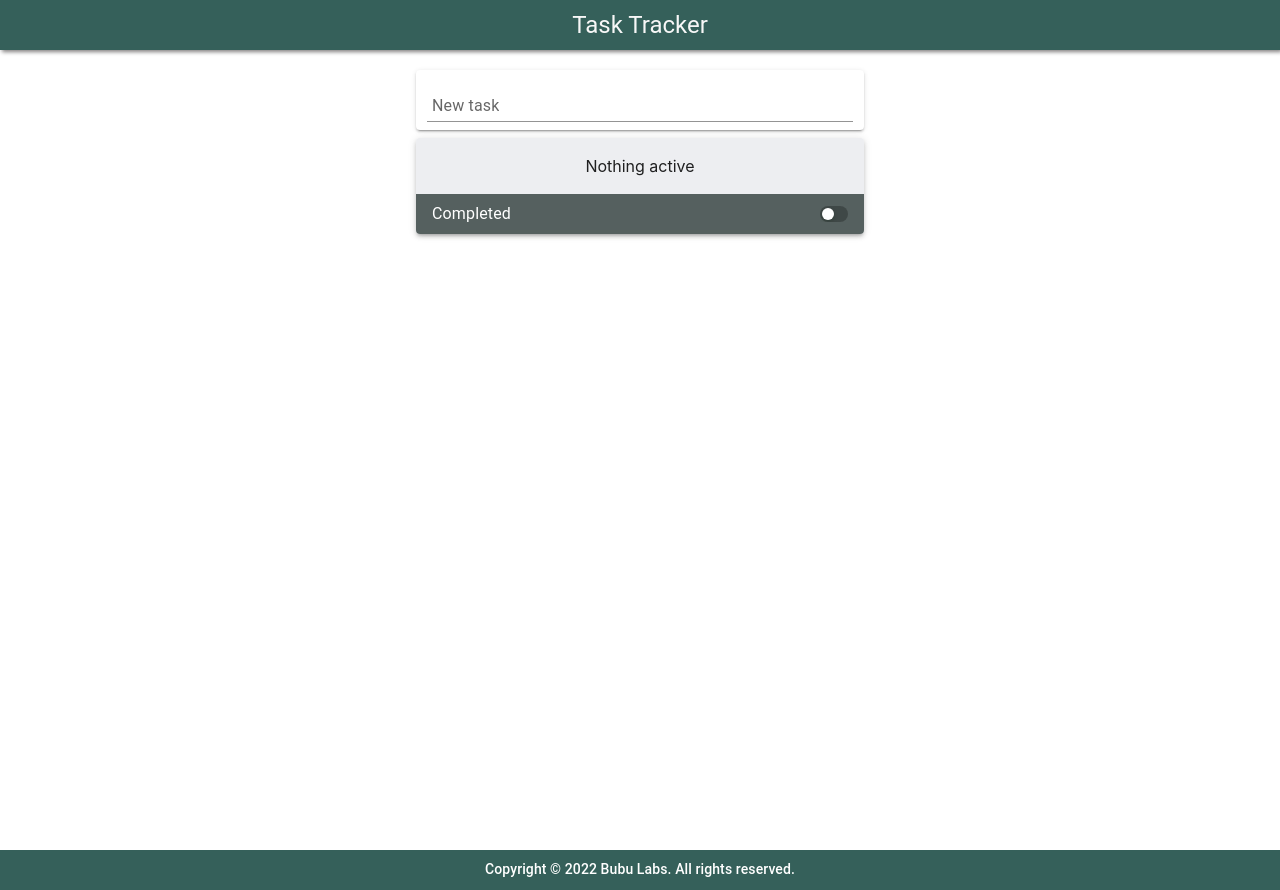
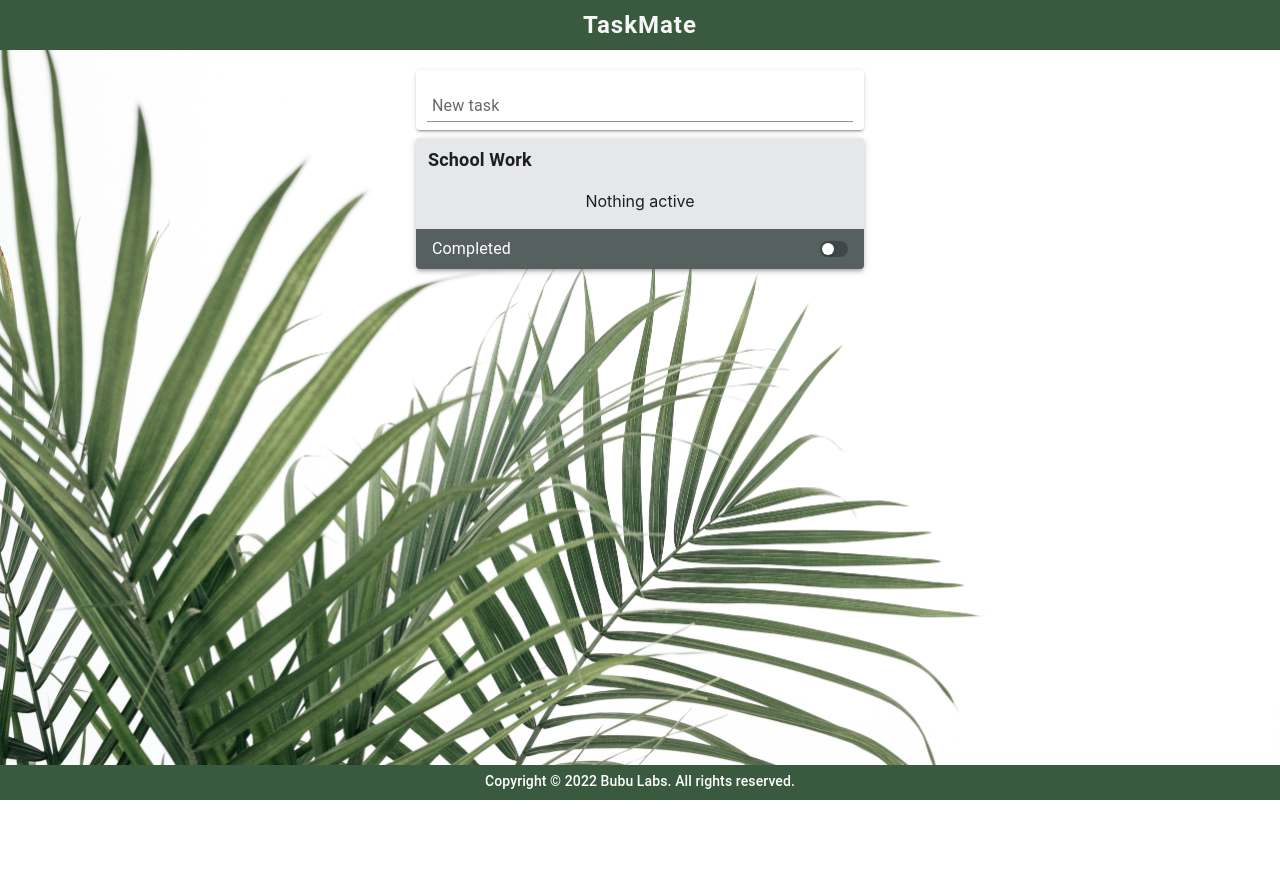
Before and after one commit to bubuding0809/typescript-test-app, a React (Create React App) app: page / in a window 1280 px wide. After the commit the page ends 800 px from the top, so only its background shows below. Built offline with nearby package versions, Linux system fonts and the light colour scheme.

Commit message:
Added new features

```diff
--- a/src/App.tsx
+++ b/src/App.tsx
@@ -1,4 +1,3 @@
-import logo from "./logo.svg";
 import "./App.css";
 import Main from "./components/Main";
 import { Typography } from "@mui/material";
@@ -8,20 +7,27 @@ function App() {
   return (
     <Box
       sx={{
-        textAlign: "center",
-        minWidth: "320px",
+        display: "flex",
+        flexDirection: "column",
+        minWidth: "448px",
+        height: "100vh",
       }}
     >
-      <header className="App-header text-white text-lg bg-[#35605A]">
-        <Typography color="#F7F7F7" variant="h5">
-          Task Tracker
+      <header className="App-header text-white text-lg bg-[#3A5A40]">
+        <Typography
+          color="#F7F7F7"
+          variant="h5"
+          fontWeight={600}
+          letterSpacing={1}
+        >
+          TaskMate
         </Typography>
       </header>
       <Main />
       <footer
         className="
         flex flex-col justify-center items-center
-        h-10 bottom-0 text-white bg-[#35605A] w-full"
+        h-10 sticky bottom-0 text-white w-full bg-[#3A5A40]"
       >
         <Typography variant="subtitle2">
           Copyright © 2022 Bubu Labs. All rights reserved.
--- a/src/components/Main.tsx
+++ b/src/components/Main.tsx
@@ -1,6 +1,6 @@
-import React, { useRef, FormEventHandler, useState, RefObject } from "react";
+import React, { FormEventHandler, useState, RefObject } from "react";
 import { nanoid } from "nanoid";
-import { Paper } from "@mui/material";
+import { Paper, Typography } from "@mui/material";
 import { Todo, Entry } from "../utils/types";
 import { getLocalStorage, setLocalStorage } from "../utils/useLocalStorage";
 import { TodoEntryForm } from "./TodoEntryForm";
@@ -32,14 +32,19 @@ export default function Main() {
       return;
     }
 
-    setTodoListNew((prevState) => {
+    setTodoListNew(prevState => {
       const newTodoList = [
         ...prevState,
         {
           id: nanoid(),
           message: todoMessage.trim(),
+          isTopLevelItem: true,
           isChecked: false,
           isDragged: false,
+          isNestedDragged: {
+            isDragged: false,
+            isSource: false,
+          },
           date: todoDateTime ? todoDateTime.format("YYYY-MM-DD") : null,
           time: todoDateTime ? todoDateTime.format("h:mm a") : null,
           description: todoDescription ? todoDescription.trim() : null,
@@ -63,12 +68,18 @@ export default function Main() {
     const newTodoList: Todo[] = [];
     let toggledTodo: Todo;
 
-    setTodoListNew((prevState) => {
-      prevState.forEach((todoItem) => {
+    setTodoListNew(prevState => {
+      prevState.forEach(todoItem => {
         if (todoItem.id === e.target.name) {
           toggledTodo = {
             ...todoItem,
             isChecked: true,
+            subTasks: todoItem.subTasks.map(todo => {
+              return {
+                ...todo,
+                isChecked: true,
+              };
+            }),
           };
         } else {
           newTodoList.push(todoItem);
@@ -76,7 +87,7 @@ export default function Main() {
       });
       setLocalStorage("todoListDone", [toggledTodo, ...todoListDone]);
       setLocalStorage("todoListNew", newTodoList);
-      setTodoListDone((prevState) => [toggledTodo, ...prevState]);
+      setTodoListDone(prevState => [toggledTodo, ...prevState]);
       return newTodoList;
     });
   };
@@ -88,12 +99,18 @@ export default function Main() {
     const newTodoList: Todo[] = [];
     let toggledTodo: Todo;
 
-    setTodoListDone((prevState) => {
-      prevState.forEach((todoItem) => {
+    setTodoListDone(prevState => {
+      prevState.forEach(todoItem => {
         if (todoItem.id === e.target.name) {
           toggledTodo = {
             ...todoItem,
             isChecked: false,
+            subTasks: todoItem.subTasks.map(todo => {
+              return {
+                ...todo,
+                isChecked: false,
+              };
+            }),
           };
         } else {
           newTodoList.push(todoItem);
@@ -101,7 +118,7 @@ export default function Main() {
       });
       setLocalStorage("todoListNew", [...todoListNew, toggledTodo]);
       setLocalStorage("todoListDone", newTodoList);
-      setTodoListNew((prevState) => [...prevState, toggledTodo]);
+      setTodoListNew(prevState => [...prevState, toggledTodo]);
       return newTodoList;
     });
   };
@@ -114,8 +131,8 @@ export default function Main() {
     const name = buttonRef.current?.name;
     const newTodoList: Todo[] = [];
 
-    setTodoListNew((prevState) => {
-      prevState.forEach((todoItem) => {
+    setTodoListNew(prevState => {
+      prevState.forEach(todoItem => {
         if (name === todoItem.id) {
           return;
         }
@@ -134,8 +151,8 @@ export default function Main() {
     const name = buttonRef.current?.name;
     const newTodoList: Todo[] = [];
 
-    setTodoListDone((prevState) => {
-      prevState.forEach((todoItem) => {
+    setTodoListDone(prevState => {
+      prevState.forEach(todoItem => {
         if (name === todoItem.id) {
           return;
         }
@@ -148,8 +165,8 @@ export default function Main() {
 
   //handle removal of datetime from todo item
   const handleRemoveDateTime = (id: string) => {
-    setTodoListNew((prevState) => {
-      const newTodoList = prevState.map((todoItem) => {
+    setTodoListNew(prevState => {
+      const newTodoList = prevState.map(todoItem => {
         return todoItem.id === id
           ? { ...todoItem, date: "", time: "" }
           : todoItem;
@@ -160,7 +177,12 @@ export default function Main() {
   };
 
   return (
-    <div className="flex flex-col items-center justify-start py-5 px-2 min-h-screen">
+    <div
+      className="py-5 px-2 h-full
+        flex flex-col items-center justify-start
+        bg-cover bg-green-image overflow-y-auto
+      "
+    >
       {/* Task main */}
       <div className="flex flex-col gap-2 w-full max-w-md">
         {/* Task Entry form */}
@@ -169,7 +191,7 @@ export default function Main() {
           newEntry={newEntry}
           setNewEntry={setNewEntry}
         />
-        <Paper className="grid gap-2 grid-cols-1" elevation={3}>
+
         {/* Task list */}
         <TodoPanel
           todoListNew={todoListNew}
@@ -182,7 +204,6 @@ export default function Main() {
           handleDeleteDone={handleDeleteDone}
           handleRemoveDateTime={handleRemoveDateTime}
         />
-        </Paper>
       </div>
     </div>
   );
--- a/src/components/TodoList.tsx
+++ b/src/components/TodoList.tsx
@@ -5,6 +5,7 @@ import { Todo } from "../utils/types";
 import { TodoItem } from "./TodoItem";
 
 interface TodoListProps {
+  isCombineEnabled: boolean;
   droppableId: string;
   isDragActive: boolean;
   todoList: Todo[];
@@ -14,6 +15,7 @@ interface TodoListProps {
 }
 
 export const TodoList: React.FC<TodoListProps> = ({
+  isCombineEnabled,
   droppableId,
   isDragActive,
   todoList,
@@ -27,24 +29,19 @@ export const TodoList: React.FC<TodoListProps> = ({
     parent.current && autoAnimate(parent.current);
   }, [parent]);
 
-  const bgColor = () => {
-    if (!isDragActive) {
-      return "bg-gray-200/70";
-    } else {
-      return "bg-[#F0F7EC]";
-    }
-  };
+  const bgColor = () =>
+    !isDragActive ? "bg-gray-200" : "bg-[#F0F7EC] shadow-inner";
 
   return (
     <Droppable
       droppableId={droppableId}
       type={droppableId + "-main"}
-      isCombineEnabled
+      isCombineEnabled={isCombineEnabled}
     >
-      {(provided) => (
+      {provided => (
         <div
           className={`
-            flex flex-col gap-2 first:rounded-t last:rounded-b p-2
+            flex flex-col gap-2 m-2
             ${bgColor()}
           `}
           ref={provided.innerRef}
@@ -53,7 +50,7 @@ export const TodoList: React.FC<TodoListProps> = ({
           {todoList.length ? (
             todoList.map((todo, index) => (
               <Draggable key={todo.id} draggableId={todo.id} index={index}>
-                {(provided) => (
+                {provided => (
                   <TodoItem
                     provided={provided}
                     todo={todo}
@@ -65,7 +62,7 @@ export const TodoList: React.FC<TodoListProps> = ({
               </Draggable>
             ))
           ) : (
-            <div className="py-2">
+            <div className="py-2 text-center">
               <p>Nothing {droppableId}</p>
             </div>
           )}
--- a/src/components/TodoPanel.tsx
+++ b/src/components/TodoPanel.tsx
@@ -5,6 +5,7 @@ import autoAnimate from "@formkit/auto-animate";
 import { DragDropContext, DropResult, DragStart } from "react-beautiful-dnd";
 import { TodoPanelDivider } from "./TodoPanelDivider";
 import { TodoList } from "./TodoList";
+import { Typography, Paper } from "@mui/material";
 
 interface TodoListProps {
   todoListNew: Todo[];
@@ -44,17 +45,61 @@ export const TodoPanel: React.FC<TodoListProps> = ({
     completed: false,
   });
 
+  const [isCombineEnabled, setIsCombineEnabled] = useState<boolean>(false);
+
   const handleReveal: React.ChangeEventHandler<HTMLInputElement> = () => {
-    setIsReveal((prevState) => {
+    setIsReveal(prevState => {
       setLocalStorage("isReveal", !prevState);
       return !prevState;
     });
   };
 
+  const handleResetFlags = () => {
+    //reset isCombineEnabled flag
+    setIsCombineEnabled(false);
+
+    // Set all drag flags to false
+    setTodoListNew(prevState =>
+      prevState.map(todo => ({
+        ...todo,
+        isDragged: false,
+        isNestedDragged: {
+          ...todo.isNestedDragged,
+          isDragged: false,
+          isSource: false,
+        },
+      }))
+    );
+
+    //set list drag flag to false
+    setIsDragActive(prevState => ({
+      ...prevState,
+      active: false,
+    }));
+  };
+
   const handleDragStart = (initial: DragStart) => {
-    const { draggableId, source } = initial;
-    setTodoListNew((prevState) => {
-      return prevState.map((todo) => {
+    const { draggableId, source, type } = initial;
+    console.log(initial);
+    // Set source todo isNestedDragged to true if draggable type is "main"
+    if (type !== "active-main") {
+      setTodoListNew(prevState => {
+        return prevState.map(todo => {
+          return {
+            ...todo,
+            isNestedDragged: {
+              isDragged: true,
+              isSource: todo.id === source.droppableId,
+            },
+          };
+        });
+      });
+      return;
+    }
+
+    // Set todo isDragged to true if draggable type is "main"
+    setTodoListNew(prevState => {
+      return prevState.map(todo => {
         if (todo.id === draggableId) {
           return {
             ...todo,
@@ -66,73 +111,40 @@ export const TodoPanel: React.FC<TodoListProps> = ({
       });
     });
 
-    setIsDragActive((prevState) => ({
+    setIsDragActive(prevState => ({
       ...prevState,
       active: true,
     }));
+
+    // set isCombineEnabled flag to true if draggable has no children
+    todoListNew.forEach(todo => {
+      if (todo.id === draggableId && todo.subTasks.length === 0) {
+        setIsCombineEnabled(true);
+      }
+    });
   };
 
   const handleDragEndActive = (result: DropResult) => {
-    console.log(result);
     const { draggableId, source, destination, combine, type } = result;
 
-    // Set isDragged to false
-    setTodoListNew((prevState) => {
-      return prevState.map((todo) => {
-        if (todo.id === draggableId) {
-          return {
-            ...todo,
-            isDragged: false,
-          };
-        } else {
-          return { ...todo };
-        }
-      });
-    });
-
-    //set isDrag to false
-    setIsDragActive((prevState) => ({
-      ...prevState,
-      [source.droppableId]: false,
-    }));
-
-    // Check for drop outside droppable zone
-    if (!destination) {
-      return;
-    }
-
-    // Check for no change in postion
-    if (
-      source.droppableId === destination.droppableId &&
-      source.index === destination.index
-    ) {
-      return;
-    }
-
-    // Handle nested subtask re-arrangement
-    if (type !== "active-main") {
-      console.log("re-arranging nested subtasks");
-      const [sourceToplevelItem] = todoListNew.filter(
-        (todo) => todo.id === source.droppableId
-      );
-      console.log(sourceToplevelItem);
-      return;
-    }
+    // Reset all drag flags
+    handleResetFlags();
 
     // Handle combination of tasks
     if (combine) {
+      console.info("Combining tasks", draggableId, combine.draggableId);
       const targetId = combine.draggableId;
-      setTodoListNew((prevState) => {
+      setTodoListNew(prevState => {
         let subTodo: Todo;
         const newTodoList = prevState
-          .filter((todo) => {
+          .filter(todo => {
             if (todo.id === draggableId) {
-              subTodo = todo;
+              subTodo = { ...todo, isTopLevelItem: false };
               return false;
             }
             return true;
           })
-          .map((todo) => {
+          .map(todo => {
             if (todo.id === targetId)
               return {
                 ...todo,
@@ -143,22 +155,65 @@ export const TodoPanel: React.FC<TodoListProps> = ({
         setLocalStorage("todoListNew", newTodoList);
         return newTodoList;
       });
+      return;
+    }
+
+    // Check for drop outside droppable zone
+    if (!destination) {
+      console.info("Drop outside droppable zone");
+      return;
+    }
+
+    // Check for no change in postion
+    if (
+      source.droppableId === destination.droppableId &&
+      source.index === destination.index
+    ) {
+      console.info("No change in position");
+      return;
+    }
+
+    // Handle nested subtask re-arrangement
+    if (type !== "active-main") {
+      setTodoListNew(prevState => {
+        const newTodoList = [...prevState];
+
+        let subTask: Todo;
+
+        // Remove subtask from source toplevel item
+        newTodoList.forEach(todo => {
+          if (todo.id === source.droppableId) {
+            subTask = todo.subTasks.splice(source.index, 1)[0];
+          }
+        });
+
+        // Add subtask to destination toplevel item
+        newTodoList.forEach(todo => {
+          if (todo.id === destination.droppableId) {
+            todo.subTasks.splice(destination.index, 0, subTask);
+          }
+        });
+
+        setLocalStorage("todoListNew", newTodoList);
+        return newTodoList;
+      });
+      return;
     }
 
     // Handle rearrange ment of top level items and setting isDragged to false
-    setTodoListNew((prevState) => {
-      const newTodoList = prevState;
+    setTodoListNew(prevState => {
+      const newTodoList = [...prevState];
       const [draggedTodoItem] = newTodoList.splice(source.index, 1);
       newTodoList.splice(destination.index, 0, draggedTodoItem);
-      return newTodoList.map((todo) => {
-        if (todo.id === draggableId) {
-          return {
+
+      // Set isDragged to false for all toplevel items
+      newTodoList.forEach(todo => ({
         ...todo,
         isDragged: false,
-          };
-        }
-        return todo;
-      });
+      }));
+
+      setLocalStorage("todoListNew", newTodoList);
+      return newTodoList;
     });
   };
 
@@ -184,13 +239,29 @@ export const TodoPanel: React.FC<TodoListProps> = ({
   };
 
   return (
-    <div ref={parent} className="w-auto">
+    <Paper
+      sx={{
+        backgroundColor: "#e5e7eb",
+      }}
+      className="flex flex-col"
+      elevation={3}
+    >
+      {/* Panel header */}
+      <div className="flex px-3 pt-2 bg-gray-200 rounded-t">
+        <Typography variant="body1" fontWeight={600} fontSize={18} color="">
+          School Work
+        </Typography>
+      </div>
+
+      {/* Panel body */}
+      <div ref={parent} className="flex flex-col">
         {/* Render un-completed tasks */}
         <DragDropContext
           onDragStart={handleDragStart}
           onDragEnd={handleDragEndActive}
         >
           <TodoList
+            isCombineEnabled={isCombineEnabled}
             droppableId="active"
             isDragActive={isDragActive.active}
             todoList={todoListNew}
@@ -207,6 +278,7 @@ export const TodoPanel: React.FC<TodoListProps> = ({
         <DragDropContext onDragEnd={handleDragEndCompleted}>
           {isReveal && (
             <TodoList
+              isCombineEnabled={false}
               droppableId="completed"
               isDragActive={isDragActive.completed}
               todoList={todoListDone}
@@ -217,5 +289,6 @@ export const TodoPanel: React.FC<TodoListProps> = ({
           )}
         </DragDropContext>
       </div>
+    </Paper>
   );
 };
--- a/tailwind.config.js
+++ b/tailwind.config.js
@@ -6,6 +6,28 @@ module.exports = {
       borderWidth: {
         3: "3px",
       },
+      backgroundImage: {
+        "green-image": "url('/public/images/paul-weaver-unsplash.jpeg')",
+      },
+      backgroundColor: {
+        "secondary-green": "#9cb380",
+      },
+      minHeight: {
+        10: "10px",
+        20: "20px",
+        "20%": "20%",
+        "25%": "25%",
+        "30%": "30%",
+        "40%": "40%",
+        "50%": "50%",
+        "60%": "60%",
+        "75%": "75%",
+      },
+      maxHeight: {
+        "70%": "70%",
+        "80%": "80%",
+        "90%": "90%",
+      },
     },
   },
   plugins: [],
```
Also changed, not shown: src/components/TodoItem.tsx (+22 -11 lines), src/components/TodoTask.tsx (+22 -9 lines), src/utils/types.tsx (+7 -2 lines), public/images/paul-weaver-unsplash.jpeg (added). Lines whose indentation alone changed are shown as unchanged.
